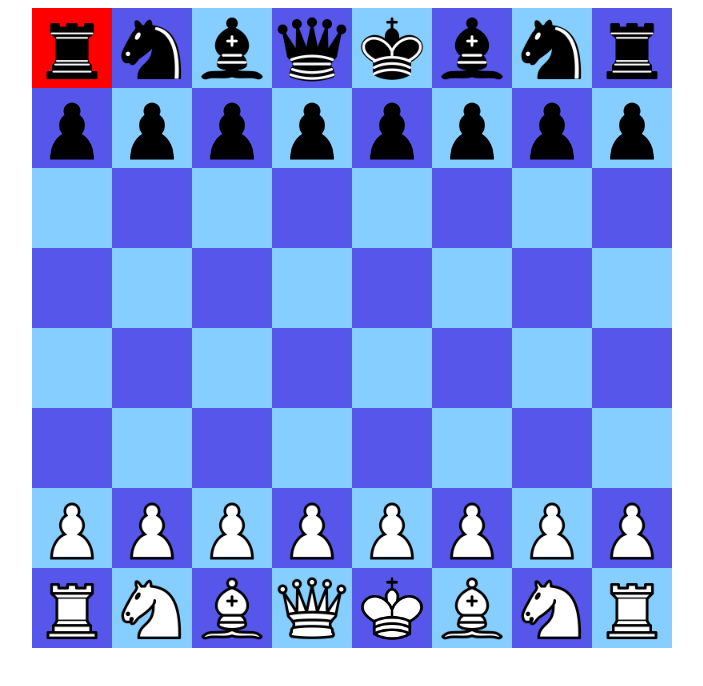
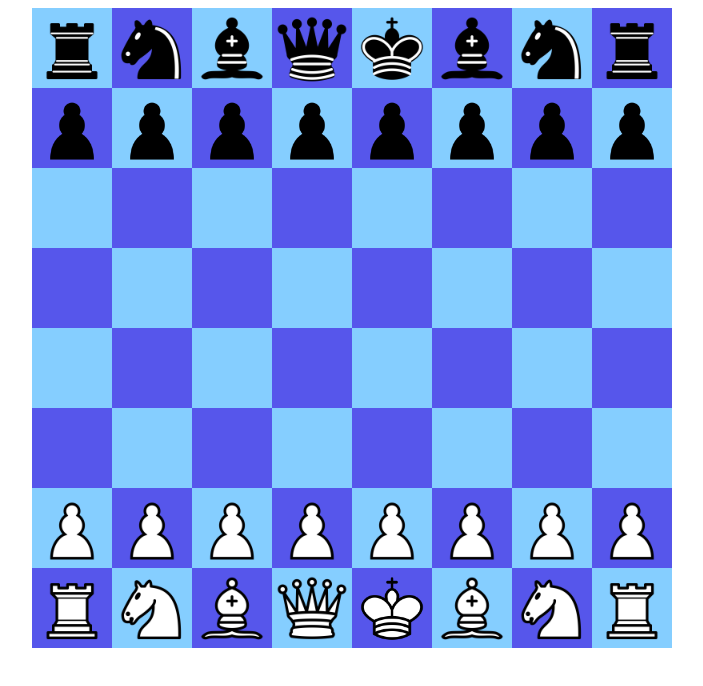
Before and after one commit to ductapemobie/vue-chess, a Vue app: page / in a window 1280 px wide. Shown: the top 686 px of the page, without its empty margins (288-991 px from the left). Built offline with nearby package versions, Linux system fonts and the light colour scheme.

Commit message:
updated selection color

```diff
--- a/src/components/ChessBoard.vue
+++ b/src/components/ChessBoard.vue
@@ -100,7 +100,7 @@
                 for (let i = 0 ; i < 8; i ++){
                     squares.push({row:i, cells:[]});
                     for (let j = 0; j < 8; j++){
-                        const squareColor = (this.selected.x === j && this.selected.y === i)?
+                        const squareColor = (this.selectedPiece.x === j && this.selectedPiece.y === i)?
                             "red" : ((i+j) % 2 === 1)? 'blue' : 'white'
                         const squarePiece = this.getSquarePiece(j, i, this.pieces);
                         squares[i].cells.push({y: i, x: j, color: squareColor, piece: squarePiece})
```
